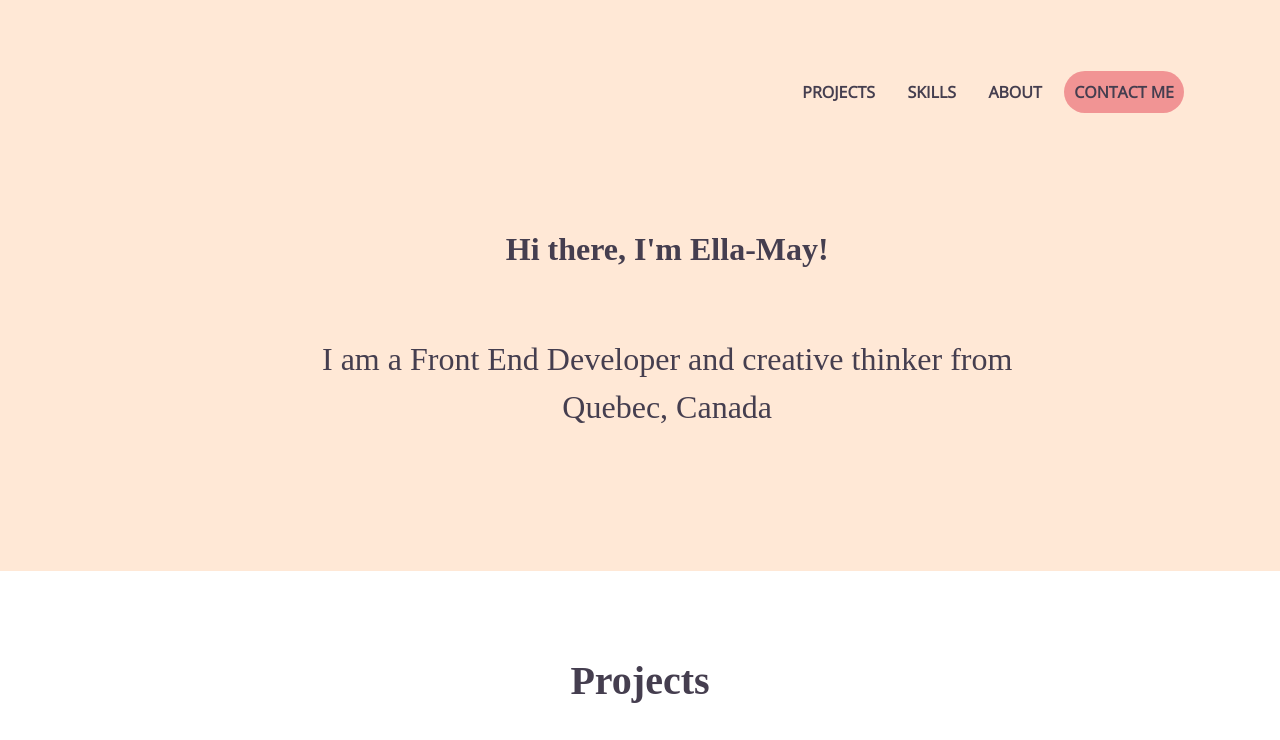
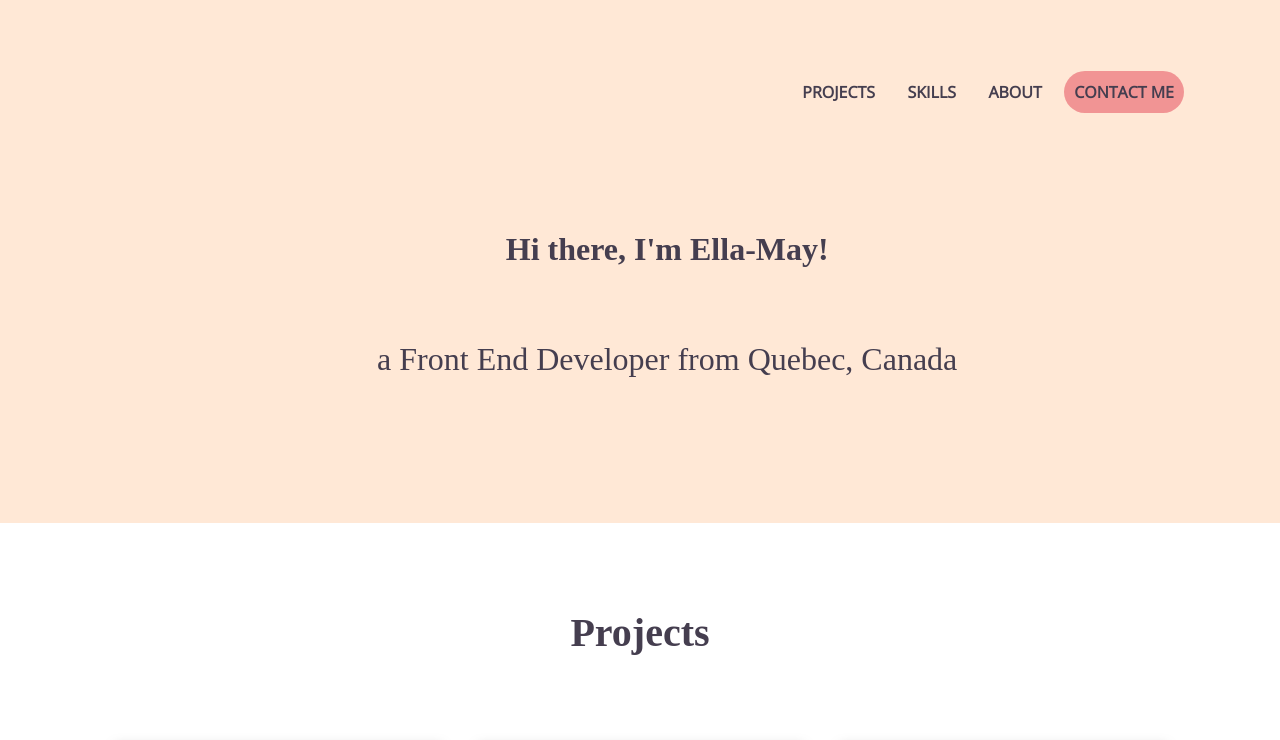
Before and after one commit to em-qr/Portfolio-Website, a website built with Parcel: page index.html in a window 1280 px wide. Shown: the top 740 px of the page. Built offline with nearby package versions, Linux system fonts and the light colour scheme; a web font is replaced by a local one.

Commit message:
Modifying of header

```diff
--- a/index.html
+++ b/index.html
@@ -51,7 +51,7 @@
       </nav>
       <div class="intro-area">
         <h1>Hi there, I'm Ella-May!</h1>
-        <h2>I am a Front End Developer and creative thinker from Quebec, Canada</h2>
+        <h2> a Front End Developer from Quebec, Canada</h2>
       </div>
     </section>
   </header>
```
